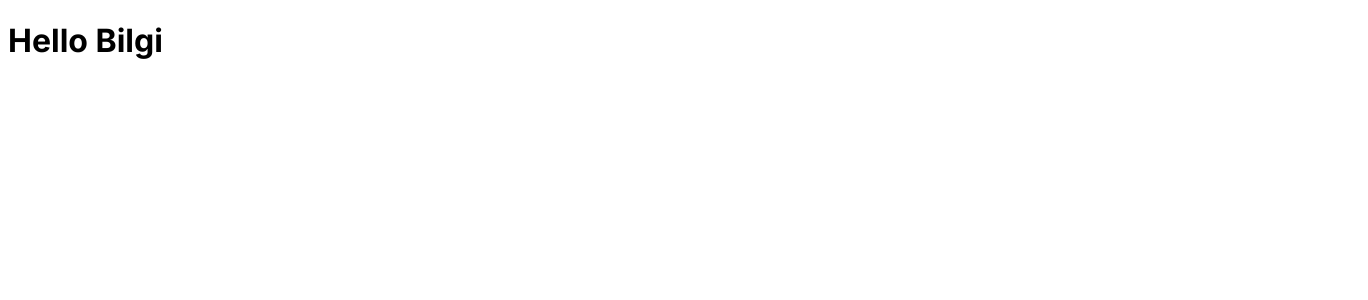
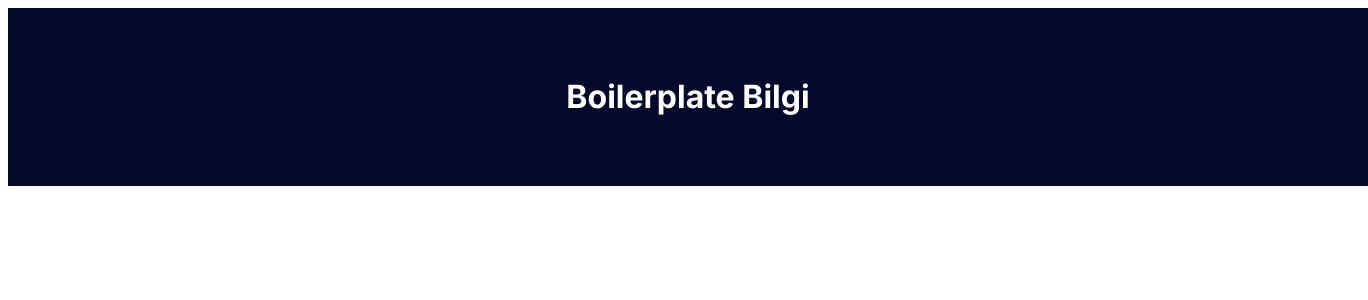
Before and after one commit to Tainmat/Boilerplate-Bilgi, a Next.js app: page / in a window 1280 px wide. Shown: the top 300 px of the page, 1368 px wide, since content can reach past the window. Built offline with nearby package versions, Linux system fonts and the light colour scheme.

Commit message:
chore: add styled components

```diff
--- a/package.json
+++ b/package.json
@@ -15,7 +15,8 @@
   "dependencies": {
     "next": "14.0.4",
     "react": "^18",
-    "react-dom": "^18"
+    "react-dom": "^18",
+    "styled-components": "^6.1.1"
   },
   "devDependencies": {
     "@testing-library/jest-dom": "^6.1.5",
@@ -25,6 +26,7 @@
     "@types/node": "^20",
     "@types/react": "^18",
     "@types/react-dom": "^18",
+    "@types/styled-components": "^5.1.34",
     "@typescript-eslint/eslint-plugin": "^6.14.0",
     "@typescript-eslint/parser": "^6.14.0",
     "eslint": "^8",
--- a/src/app/layout.tsx
+++ b/src/app/layout.tsx
@@ -1,5 +1,7 @@
 import type { Metadata } from 'next'
 import { Inter } from 'next/font/google'
+
+import StyledComponentsRegistry from '@/lib/registry'
 
 const inter = Inter({ subsets: ['latin'] })
 
@@ -15,7 +17,9 @@
 }) {
   return (
     <html lang="en">
-      <body className={inter.className}>{children}</body>
+      <body className={inter.className}>
+        <StyledComponentsRegistry>{children}</StyledComponentsRegistry>
+      </body>
     </html>
   )
 }
--- a/src/app/page.tsx
+++ b/src/app/page.tsx
@@ -1,3 +1,5 @@
+import Main from '@/components/Main'
+
 export default function Home() {
-  return <h1>Hello Bilgi</h1>
+  return <Main />
 }
--- a/src/components/Main/index.tsx
+++ b/src/components/Main/index.tsx
@@ -1,7 +1,9 @@
+import * as S from './styles'
+
 const Main = () => (
-  <main>
+  <S.Wrapper>
     <h1>Boilerplate Bilgi</h1>
-  </main>
+  </S.Wrapper>
 )
 
 export default Main
--- /dev/null
+++ b/src/components/Main/styles.ts
@@ -0,0 +1,16 @@
+'use client'
+
+import styled from 'styled-components'
+
+export const Wrapper = styled.main`
+  background-color: #06092b;
+  color: #fff;
+  width: 100%;
+  height: 100%;
+  padding: 3rem;
+  text-align: center;
+  display: flex;
+  flex-direction: column;
+  align-items: center;
+  justify-content: center;
+`
--- /dev/null
+++ b/src/lib/registry.tsx
@@ -0,0 +1,29 @@
+'use client'
+
+import React, { useState } from 'react'
+import { useServerInsertedHTML } from 'next/navigation'
+import { ServerStyleSheet, StyleSheetManager } from 'styled-components'
+
+export default function StyledComponentsRegistry({
+  children
+}: {
+  children: React.ReactNode
+}) {
+  // Only create stylesheet once with lazy initial state
+  // x-ref: https://reactjs.org/docs/hooks-reference.html#lazy-initial-state
+  const [styledComponentsStyleSheet] = useState(() => new ServerStyleSheet())
+
+  useServerInsertedHTML(() => {
+    const styles = styledComponentsStyleSheet.getStyleElement()
+    styledComponentsStyleSheet.instance.clearTag()
+    return <>{styles}</>
+  })
+
+  if (typeof window !== 'undefined') return <>{children}</>
+
+  return (
+    <StyleSheetManager sheet={styledComponentsStyleSheet.instance}>
+      {children}
+    </StyleSheetManager>
+  )
+}
```
Also changed, not shown: jest.config.js (+6 -1 lines), 2 other files (tests, documents, lock files or other folders).
